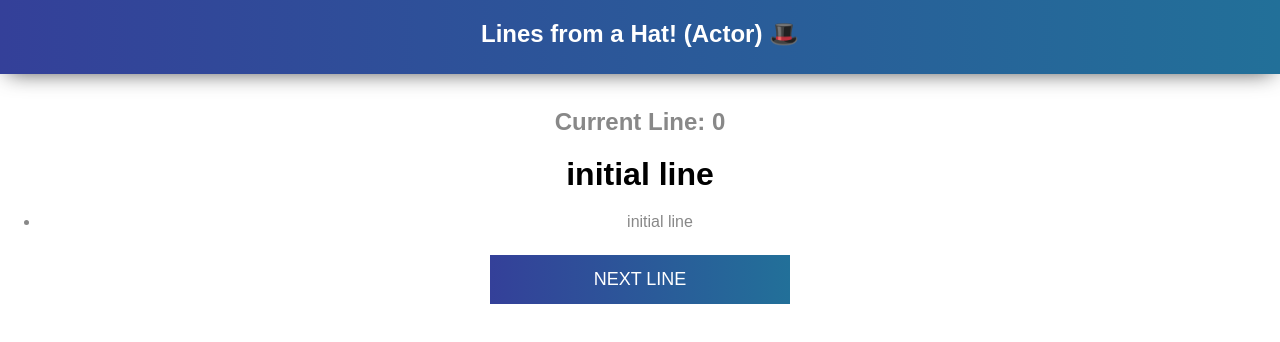
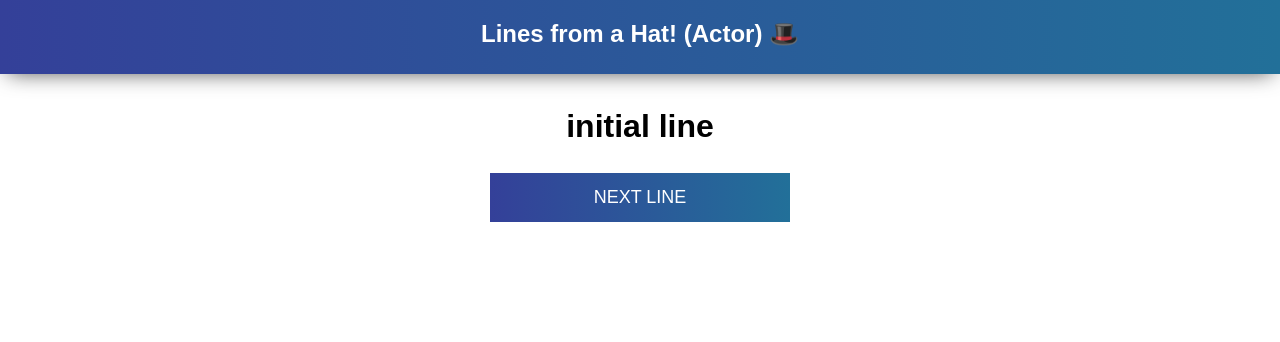
Before and after one commit to katherineahern/improv_tech, a React (Create React App) app in the folder static_client/react-app/: page /getLine in a window 1280 px wide. Shown: the top 342 px of the page. Built offline with nearby package versions, Linux system fonts and the light colour scheme; no server answers.

Commit message:
Cleaned up GetLine, polling for ShowAllLines. TODO: setState/this binding for ShowAllLines

```diff
--- a/static_client/react-app/src/line_hat/GetLine.js
+++ b/static_client/react-app/src/line_hat/GetLine.js
@@ -35,6 +35,8 @@ class GetLine extends Component {
   	}
 
   	componentDidMount() {
+
+
 	    axios.get('http://' + Constants.URL +  ':8080/api/lines', {
 	        headers: { 'Content-Type': 'application/x-www-form-urlencoded' }
 	      })
@@ -64,15 +66,10 @@ class GetLine extends Component {
 				  <h1 className="App-title" id="hat">Lines from a Hat! (Actor)</h1>
 			  </header>
 
-        <h2>Current Line: { this.state.currentLine }</h2>
         <h1 id="line4actor">{ this.state.lines[this.state.currentLine].line }</h1>
 
         <form onSubmit={this.handleSubmit}>
-	        <ul>
-	          {this.state.lines.map(line =>
-	            <li key={line.id}>{line.line}</li>
-	          )}
-	        </ul>
+
 	         <input type="submit" value="NEXT LINE"></input>
 	    </form>
       </div>
--- a/static_client/react-app/src/line_hat/ShowAllLines.js
+++ b/static_client/react-app/src/line_hat/ShowAllLines.js
@@ -15,6 +15,19 @@ class ShowAllLines extends Component {
 	}
 
 	componentDidMount() {
+
+		(function pollServerForNewLine() {
+		  axios.get('http://' + Constants.URL +  ':8080/api/lines', {
+	        headers: { 'Content-Type': 'application/x-www-form-urlencoded' }
+	      })
+	      .then(res => {
+		      alert(
+		        "I'm polling"
+		      );
+
+		    setTimeout(pollServerForNewLine, 1000);
+		  });
+		}());
 				axios.get('http://' + Constants.URL + ':8080/api/lines', {
 				        headers: { 'Content-Type': 'application/x-www-form-urlencoded' }
 				      })
```
